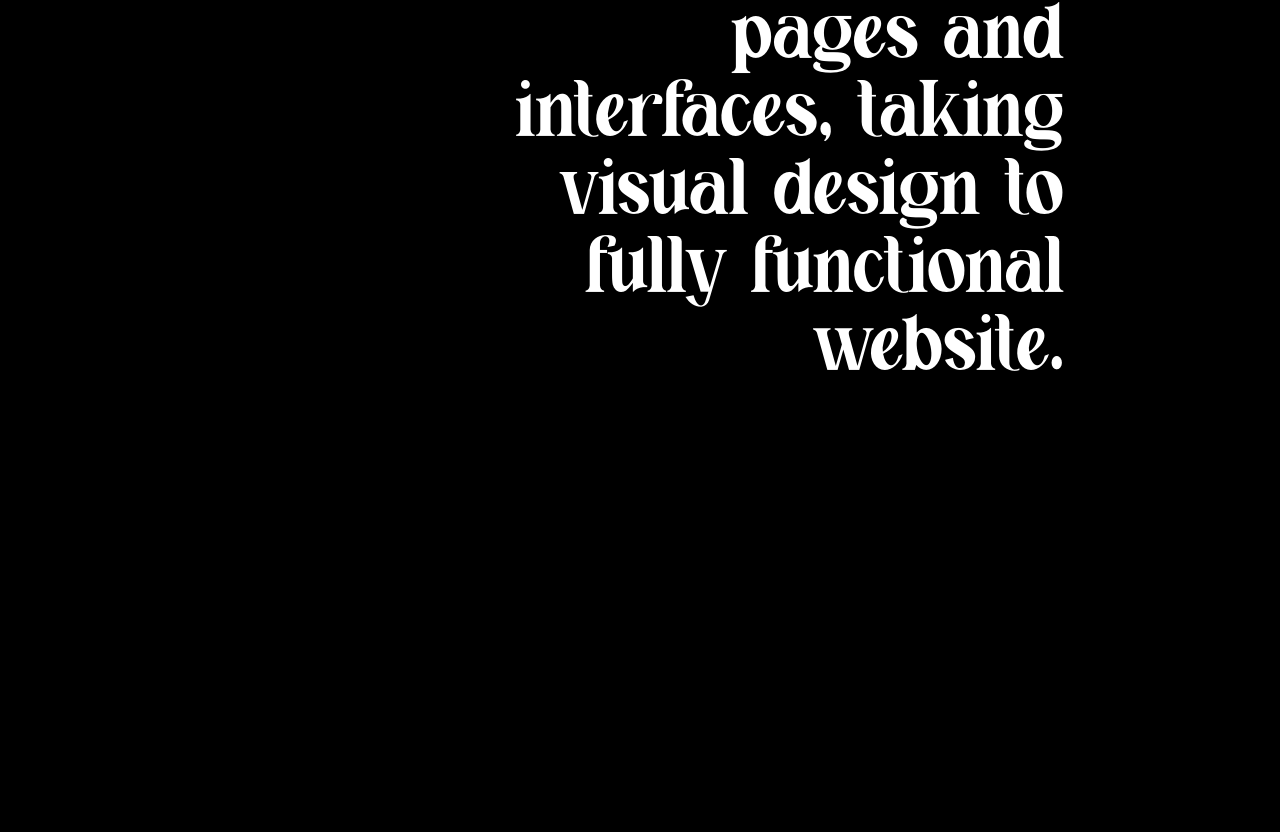
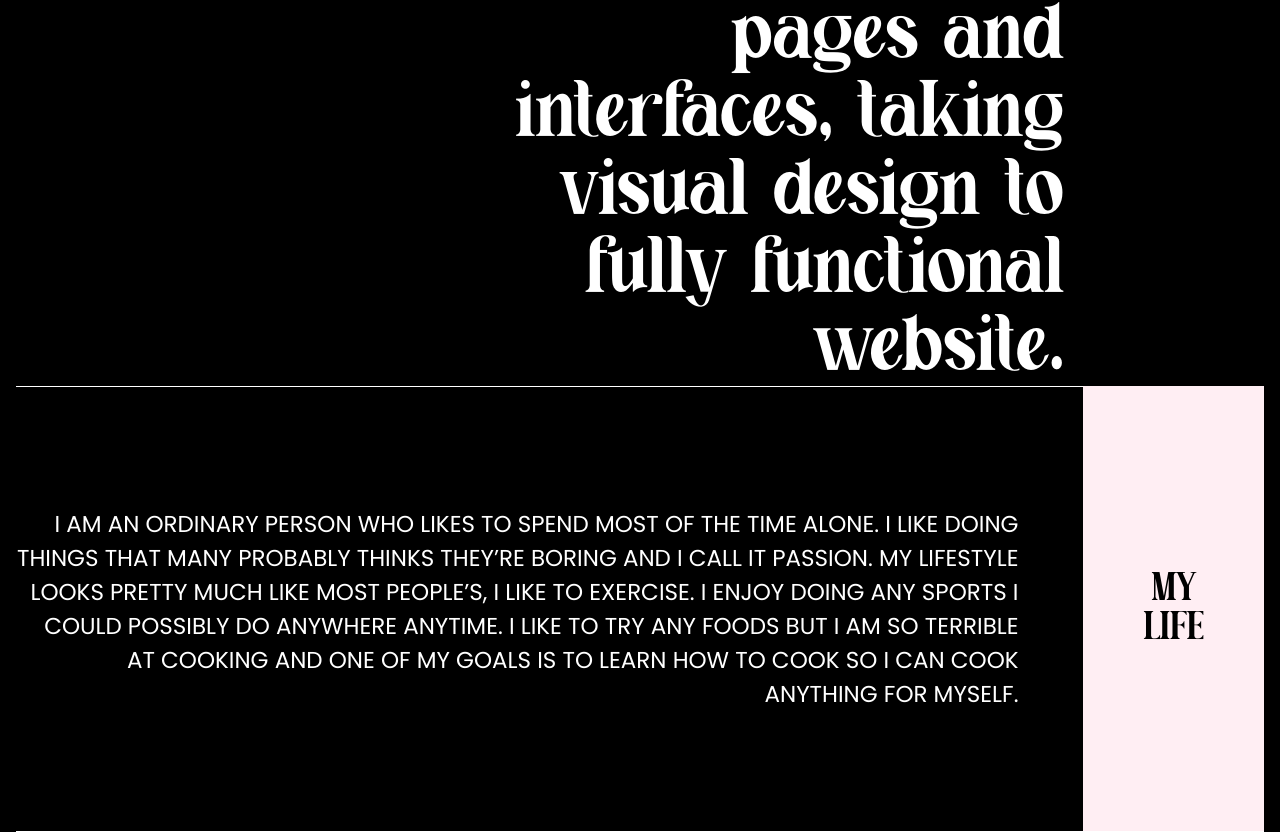
Before and after one commit to reynaldlamury/portfolio, a Next.js app: page / in a window 1280 px wide. Shown: the part 953-1785 px from the top of the page. Before the commit the page ends 1339 px from the top, so only its background shows below. Built offline with nearby package versions, Linux system fonts and the light colour scheme.

Commit message:
building MY-LIFE section (step 1)

```diff
--- a/components/Header.jsx
+++ b/components/Header.jsx
@@ -1,8 +1,8 @@
 import Image from "next/image";
+import Link from "next/link";
 import reynald from "../assets/images/rey-portfolio-compressed.jpg";
 import "../styles/Header/Header.scss";
 import localFont from "next/font/local";
-import Link from "next/link";
 import socials from "@/data/data";
 
 const billian = localFont({ src: "../assets/fonts/Billian.otf" });
--- a/components/Line.jsx
+++ b/components/Line.jsx
@@ -1,7 +1,11 @@
-const Line = ({ orientation }) => {
+import "../styles/Line/Line.scss";
+
+const Line = ({ padding, orientation }) => {
   return (
     <div
-      className={` ${orientation === "horizontal" ? "full-container" : ""} `}
+      className={`${orientation === "horizontal" ? "full-container" : ""} ${
+        padding ? "" : "no-padding"
+      } `}
     >
       <div
         className={`line | ${
--- a/components/Main/About.jsx
+++ b/components/Main/About.jsx
@@ -1,5 +1,28 @@
+import "../../styles/Main/About.scss";
+import localFont from "next/font/local";
+import Line from "../Line";
+
+const billian = localFont({ src: "../../assets/fonts/Billian.otf" });
+
 const About = () => {
-  return <div>About</div>;
+  return (
+    <>
+      <section className="about">
+        <div className="about__desc-with-line">
+          <Line padding={false} orientation="horizontal" />
+          <div className="about__desc">
+            <p>
+              {"I am an ordinary person who likes to spenD most of the time alone. I like doing things that many probably thinks they’re boring and I call it passion. My lifestyle looks pretty much like most people’s, I like to exercise. I enjoy doing any sports I could possibly do anywhere anytime. I like to try any foods but I am so terrible at cooking and one of my goals is to learn how to cook so I can cook anything for myself.".toUpperCase()}
+            </p>
+          </div>
+        </div>
+        <div className={`about__title | center-xy ${billian.className}`}>
+          <p>MY LIFE</p>
+        </div>
+      </section>
+      <Line padding={false} orientation="horizontal" />
+    </>
+  );
 };
 
 export default About;
--- a/components/Main/Main.jsx
+++ b/components/Main/Main.jsx
@@ -1,10 +1,12 @@
 import "../../styles/Main/Main.scss";
+import About from "./About";
 import Opening from "./Opening";
 
 const Main = () => {
   return (
     <main className="main | full-container">
       <Opening />
+      <About />
     </main>
   );
 };
--- a/components/Main/Opening.jsx
+++ b/components/Main/Opening.jsx
@@ -5,12 +5,12 @@ const billian = localFont({ src: "../../assets/fonts/Billian.otf" });
 
 const Opening = () => {
   return (
-    <>
-      <h3 className={`opening-text ${billian.className}`}>
+    <section className="opening">
+      <h3 className={`opening__text ${billian.className}`}>
         I develop web pages and interfaces, taking visual design to fully
         functional website.
       </h3>
-    </>
+    </section>
   );
 };
 
--- a/components/Navbar.jsx
+++ b/components/Navbar.jsx
@@ -16,9 +16,9 @@ const Navbar = () => {
         <div className="navigation">
           <ul>
             <li className="navigation__skills | center-y">SKILLS</li>
-            <Line orientation="vertical" />
+            <Line padding={true} orientation="vertical" />
             <li className="navigation__projects | center-y">PROJECTS</li>
-            <Line orientation="vertical" />
+            <Line padding={true} orientation="vertical" />
             <li className="navigation__about | center-y">ABOUT</li>
             <li className="seeMycv">
               <Image
@@ -33,7 +33,7 @@ const Navbar = () => {
           </ul>
         </div>
       </nav>
-      <Line orientation="horizontal" />
+      <Line padding={true} orientation="horizontal" />
     </>
   );
 };
--- a/styles/Line/lineutility.scss
+++ b/styles/Line/lineutility.scss
@@ -9,3 +9,7 @@
     padding-inline: 0.02em;
   }
 }
+
+.no-padding {
+  width: 100%;
+}
--- a/styles/Main/About.scss
+++ b/styles/Main/About.scss
@@ -0,0 +1,30 @@
+.about {
+  display: flex;
+
+  &__desc-with-line {
+    display: flex;
+    flex-direction: column;
+  }
+
+  &__desc {
+    text-align: end;
+    // outline: 1px solid yellow;
+    padding-block: 7.5em;
+    padding-right: 4.0625em;
+
+    p {
+      font-size: 1.4375rem;
+    }
+  }
+
+  &__title {
+    font-size: 2.5rem;
+    background-color: var(--bg-secondary);
+    color: black;
+    padding-inline: 1.5em;
+
+    p {
+      text-align: center;
+    }
+  }
+}
--- a/styles/Main/Opening.scss
+++ b/styles/Main/Opening.scss
@@ -1,6 +1,8 @@
-.opening-text {
-  font-size: 5rem;
-  text-align: end;
-  margin-right: 2.5em;
-  padding-left: 5.5em;
+.opening {
+  &__text {
+    font-size: 5rem;
+    text-align: end;
+    margin-right: 2.5em;
+    padding-left: 5.5em;
+  }
 }
--- a/styles/styles.scss
+++ b/styles/styles.scss
@@ -1,7 +1,6 @@
 @import url("https://fonts.googleapis.com/css2?family=Poppins:wght@400;500;600;700&display=swap");
 @import "./variables.scss";
 @import "./utility.scss";
-@import "./Line/Line.scss";
 
 body {
   font-family: "Poppins";
--- a/styles/utility.scss
+++ b/styles/utility.scss
@@ -11,3 +11,9 @@
   display: flex;
   align-items: center;
 }
+
+.center-xy {
+  display: flex;
+  justify-content: center;
+  align-items: center;
+}
```
